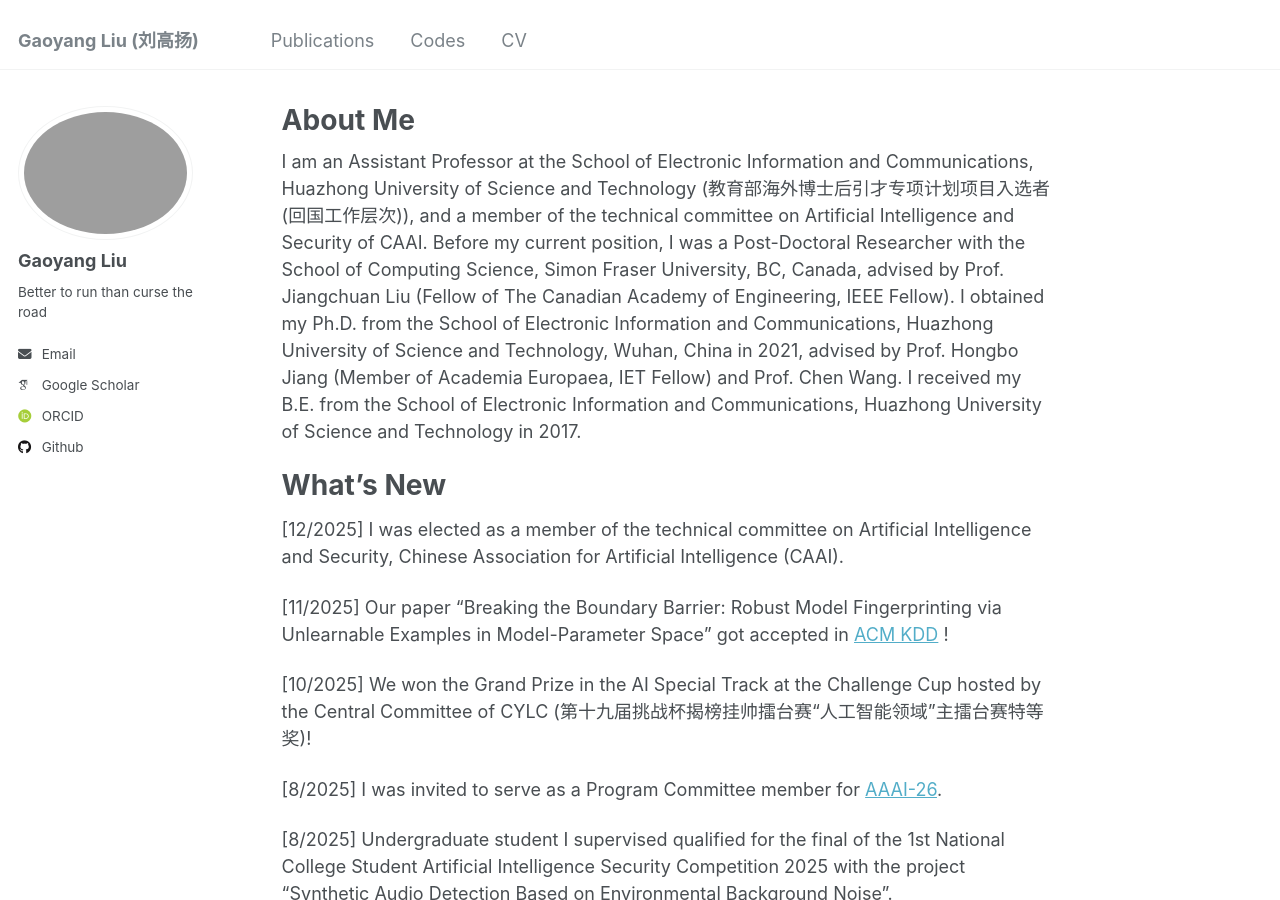
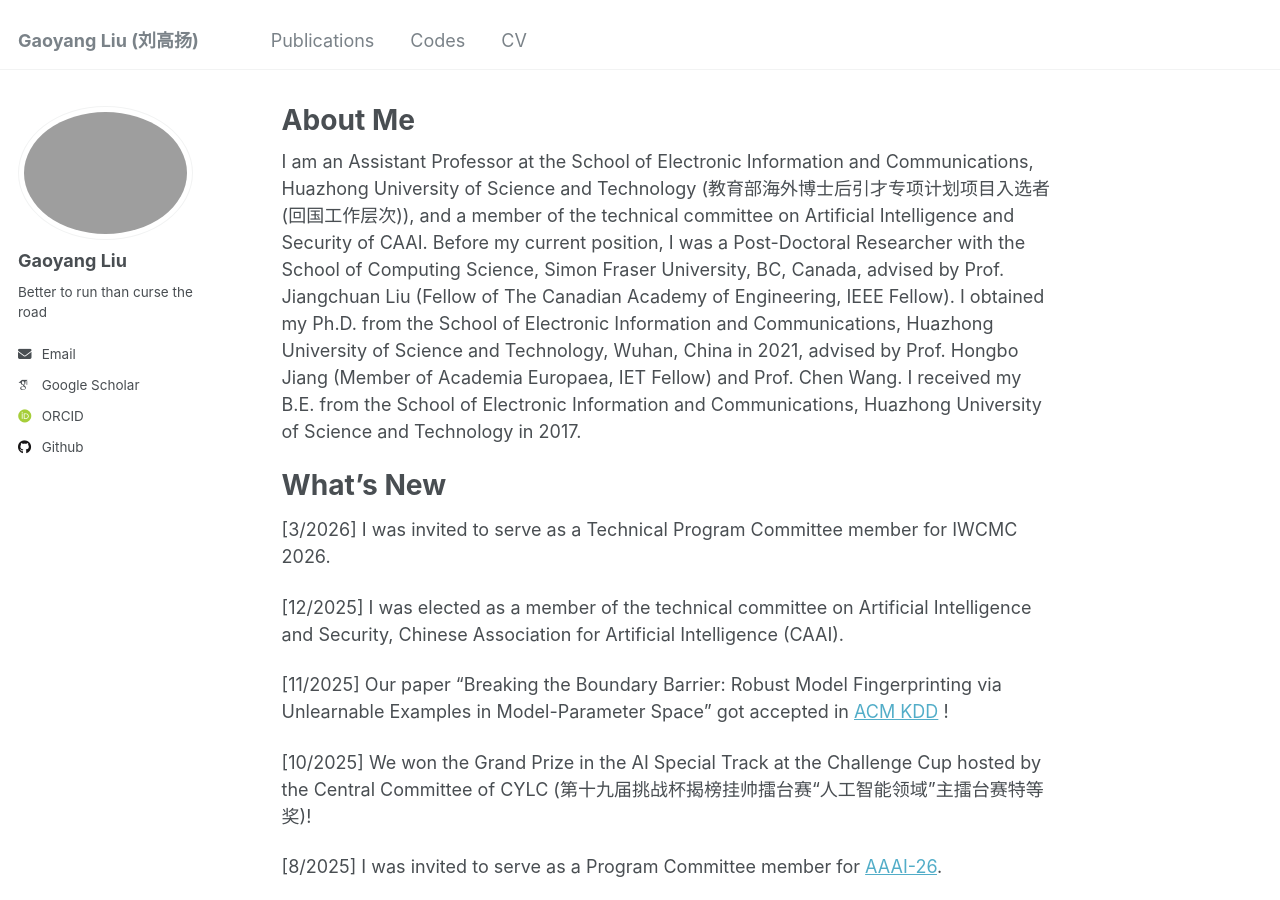
Before and after one commit to gyliu1991/gyliu1991.github.io, a Jekyll site: the page built from _pages/about.md, in a window 1280 px wide and 900 px high. Built offline with Jekyll 4.4.1, drawn with Linux system fonts in a browser that asks for light colours; some web fonts are replaced.

Commit message:
Update about.md

```diff
--- a/_pages/about.md
+++ b/_pages/about.md
@@ -11,6 +11,9 @@ I am an Assistant Professor at the School of Electronic Information and Communic
 
 What’s New
 ====
+
+[3/2026] I was invited to serve as a Technical Program Committee member for IWCMC 2026.
+
 [12/2025] I was elected as a member of the technical committee on Artificial Intelligence and Security, Chinese Association for Artificial Intelligence (CAAI).
 
 [11/2025] Our paper “Breaking the Boundary Barrier: Robust Model Fingerprinting via Unlearnable Examples in Model-Parameter Space” got accepted in [ACM KDD](https://openreview.net/forum?id=L7bC0l9C0K) !
```
